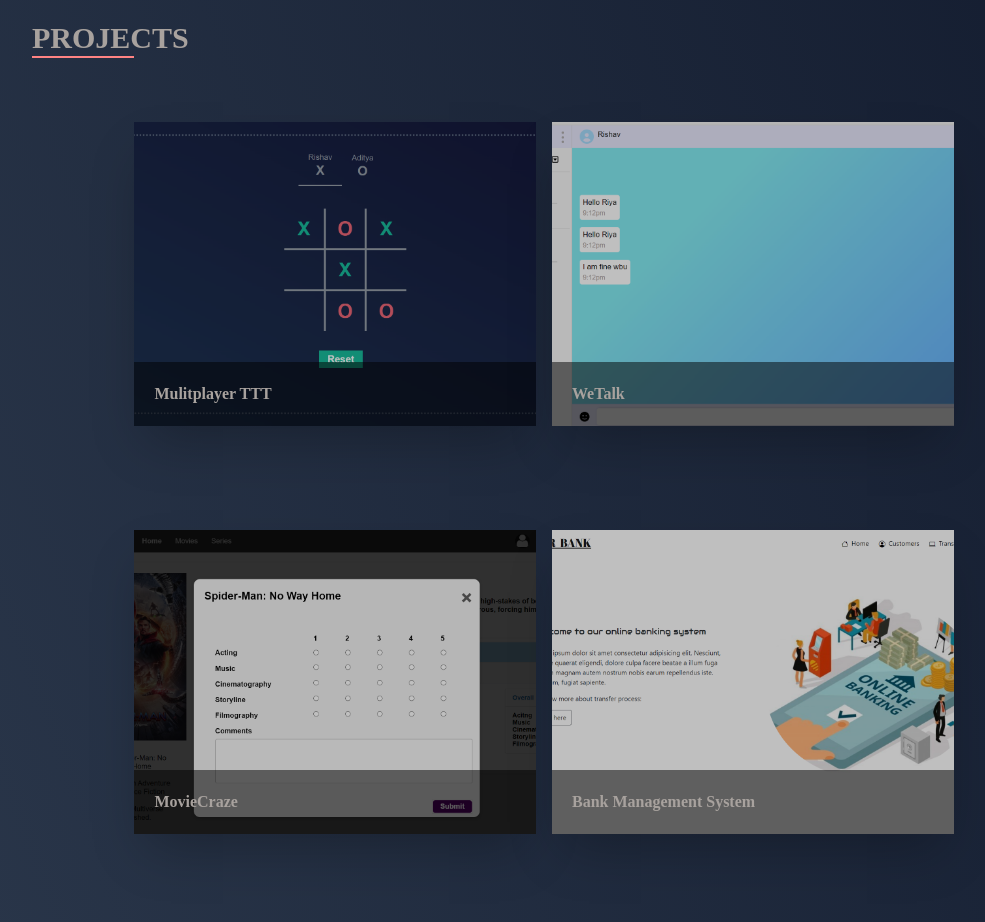
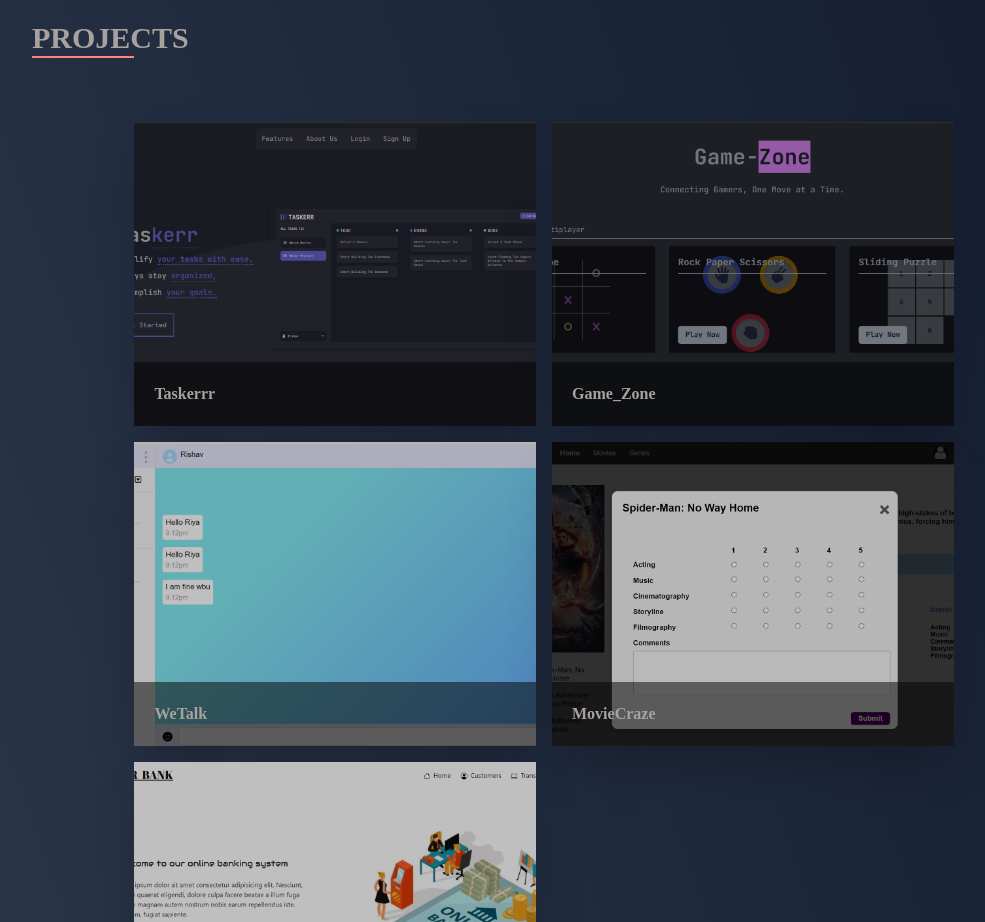
Before and after one commit to rishav2803/Portfolio, a React (Vite) app: page / in a window 1280 px wide. Shown: the part 780-1702 px from the top of the page, without its empty margins (96-1081 px from the left). Built offline with nearby package versions, Linux system fonts and the light colour scheme; a web font is replaced by a local one.

Commit message:
made some changes

```diff
--- a/src/components/Desc.jsx
+++ b/src/components/Desc.jsx
@@ -1,4 +1,3 @@
-import { useState } from "react";
 import "./Project.css";
 
 export default function Desc({img,onModal,name,tags,desc,repo}) {
@@ -38,7 +37,7 @@
               </ul>
             </div>
             <div className="footer">
-              <a className="code" href={repo}>
+              <a className="code" target="_blank" href={repo}>
                 Code
               </a>
             </div>
--- a/src/projects.js
+++ b/src/projects.js
@@ -1,20 +1,29 @@
-import ticimg from "./assets/tic.png";
+import ticimg from "./assets/aa.png";
+import taskerImg from "./assets/aaa.png";
 import bankimg from "./assets/bank.png";
 import chatimg from "./assets/chatapp.png";
 import movieimg from "./assets/movie.png";
 
 export const projects = [
   {
-    name: "Mulitplayer TTT ",
+    name: "Taskerrr",
     features: [
-      "Developed front-end user experience using React.JS.",
-      "Developed back-end using Go(Golang) integrated with gorilla websockets.",
-      "Implemented the React Router DOM to allow nested RESTful routing.",
-      "Provided user with 3 modes of playing (Tournament,multiplayer,vsComputer)",
+      "Provide a easy and manageable way for the user to handle their task",
+      "Provides three different categories to put their task namely todo,Doing,Done",
     ],
-    tags: ["ReactJs", "Typescript", "Go"],
+    tags: ["ReactJs", "Firebase"],
+    src: taskerImg,
+    git: "https://github.com/rishav2803/Taskerr",
+  },
+  {
+    name: "Game_Zone",
+    features: [
+      "Game-Zone offers a variety of classic games like tic-tac-toe and rock-paper-scissors.",
+      "Users can enjoy different gaming modes such as playing against the computer, or competing with friends in multiplayer mode.",
+    ],
+    tags: ["ReactJs", "Typescript", "Go", "ChakraUi"],
     src: ticimg,
-    git: "https://github.com/rishav2803/Multiplayer_Tic_Tac_Toe",
+    git: "https://github.com/rishav2803/Game_Zone",
   },
   {
     name: "WeTalk",
```
